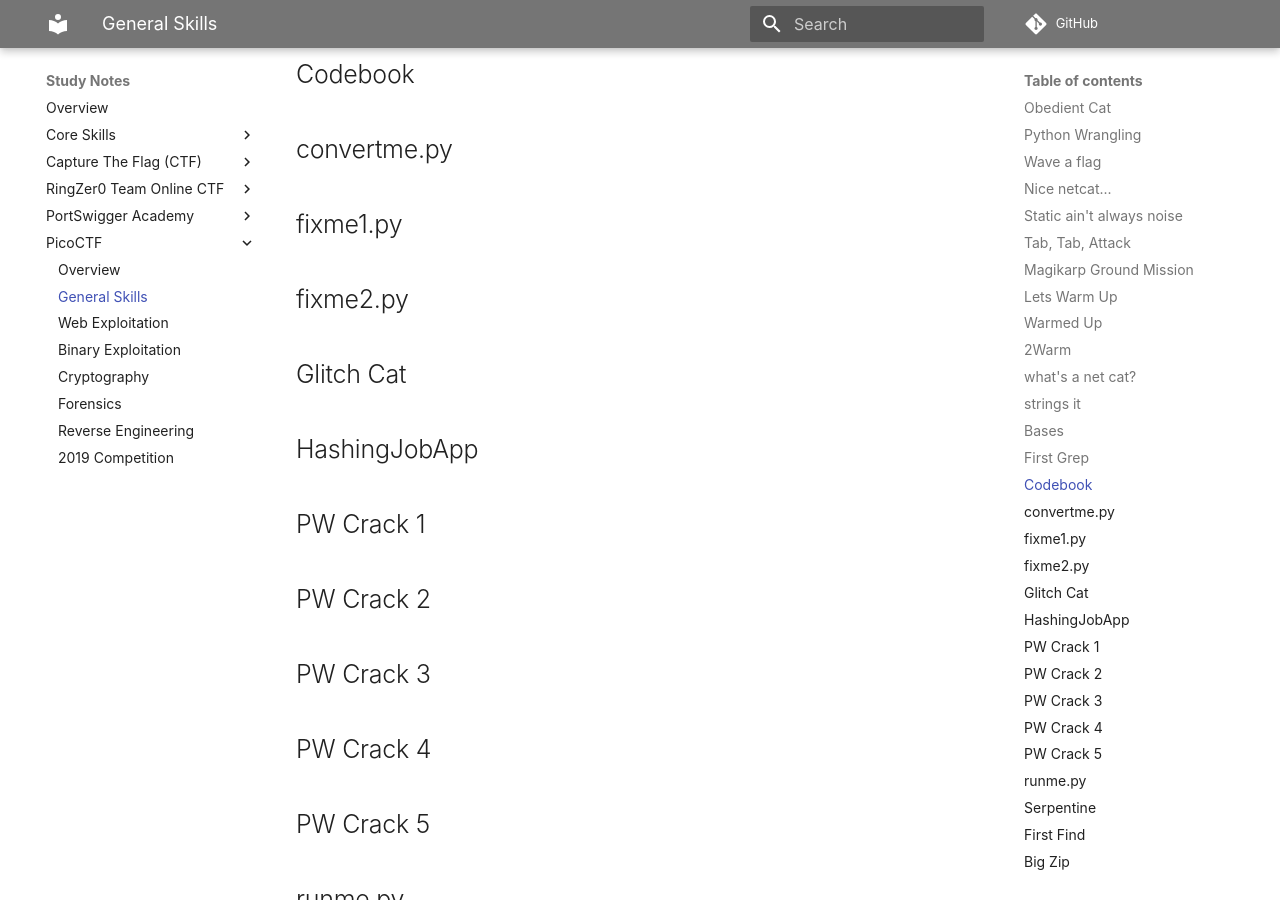
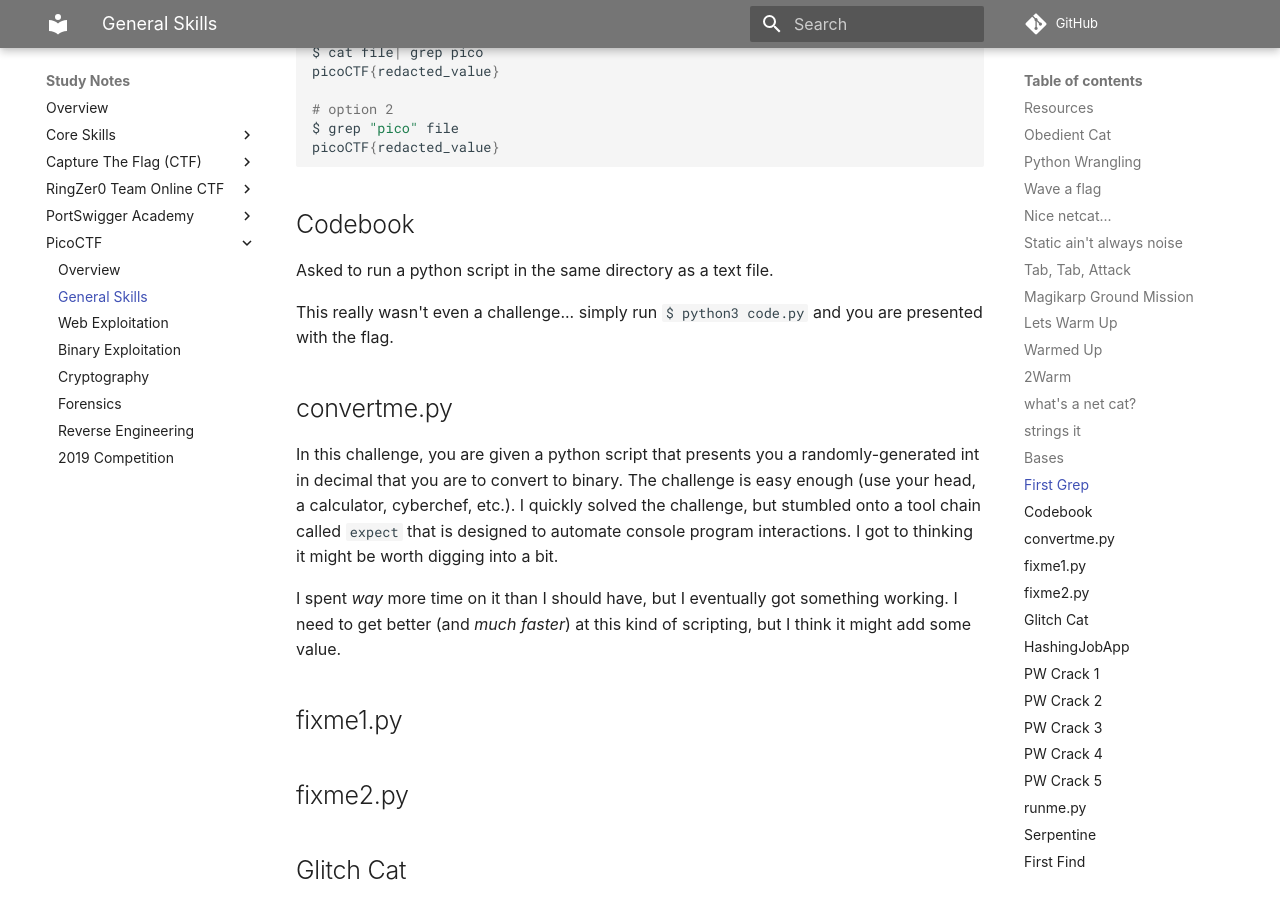
Before and after one commit to argodev/study, an MkDocs documentation site: the page built from docs/ctf/pico-general.md, in a window 1280 px wide and 900 px high, scrolled down 3802 px. Built offline with MkDocs 1.6.1 and Material for MkDocs 9.7.7, drawn with Linux system fonts in a browser that asks for light colours; some web fonts are replaced; a script that is not in the unit is left out; comment, search, counter and statistics services are not loaded; some of the changed text lies outside the part shown.

Commit message:
Updating the docs a little

````diff
--- a/docs/ctf/pico-general.md
+++ b/docs/ctf/pico-general.md
@@ -1,4 +1,9 @@
 # General Skills
+
+## Resources
+
+- :material-web: [Challenge Website](https://play.picoctf.org/practice?category=5&page=1){:target="_blank"}
+- :material-github: [Generated Artifacts](https://github.com/argodev/study/tree/main/assets/picoctf/general){:target="_blank"}
 
 ## Obedient Cat
 
@@ -158,7 +163,15 @@
 
 ## Codebook
 
+Asked to run a python script in the same directory as a text file.
+
+This really wasn't even a challenge... simply run `$ python3 code.py` and you are presented with the flag.
+
 ## convertme.py
+
+In this challenge, you are given a python script that presents you a randomly-generated int in decimal that you are to convert to binary. The challenge is easy enough (use your head, a calculator, cyberchef, etc.). I quickly solved the challenge, but stumbled onto a tool chain called `expect` that is designed to automate console program interactions. I got to thinking it might be worth digging into a bit.
+
+I spent *way* more time on it than I should have, but I eventually got something working. I need to get better (and *much faster*) at this kind of scripting, but I think it might add some value.
 
 ## fixme1.py
 
@@ -194,7 +207,7 @@
 
 *__Actually__*, my first solution bothered me as I didn't think it was scalable and wouldn't really help me in the long term. I went back and re-solved it using a Python-based interactive netcat client. The script is available in the assets section.
 
-### plumbing
+## plumbing
 
 This one was a bit too easy for 200 points. You connect via `nc` to a server and are given a bunch of text. Based on what we've seen earlier, it is pretty easy to script/find the flag.
 
@@ -203,7 +216,7 @@
 picoCTF{redacted_value}
 ```
 
-### mus1c
+## mus1c
 
 This one was a bit strange, and as I comment below, a bit of a disapointment. The "trick" you need to figure out is that it is actually a program, written in a esoteric programming language called [RockStar](https://codewithrockstar.com/). If you take the lyrics provided and dump them into the [online interpreter](https://codewithrockstar.com/online), you get a series of values that look quite like ASCII. If you convert those values into ASCII characters (either via a script or online tool such as CyberChef), you'll get the value you can then plug into the flag format for submission.
 
@@ -213,7 +226,7 @@
 !!! failure
     I *really* do not like this type of challenge and am a bit disappointed that it is included in picoCTF. For all of the other challenges, there is a clear pedagogical rationale that maps to building strong cyber security skills. This is simply searching the Internet for a weird phrase from some provided text, assuming you will guess the linking, and plugging some things together.
 
-### flag_shop
+## flag_shop
 
 This is a simple test to see if you can read source code and if you understand the issues with int roll-overs. You are provided the source code `store.c` and told to connect to a server via netcat.
 
@@ -236,8 +249,9 @@
 ```c
 #include <stdio.h>
 #include <stdlib.h>
-int main()
-{
+
+int main() {
+
     // these both are signed!
     int account_balance = 0;
     int number_flags = 0;
@@ -269,7 +283,7 @@
 And your account balance will be 2147482896
 ```
 
-### 1_wanna_b3_a_r0ck5star
+## 1_wanna_b3_a_r0ck5star
 
 Again with the waste-of-time challenges.
 
````
Also changed, not shown: other parts of docs/ctf/pico-general.md (+1 -1 lines), README.md (+6 -0 lines).
